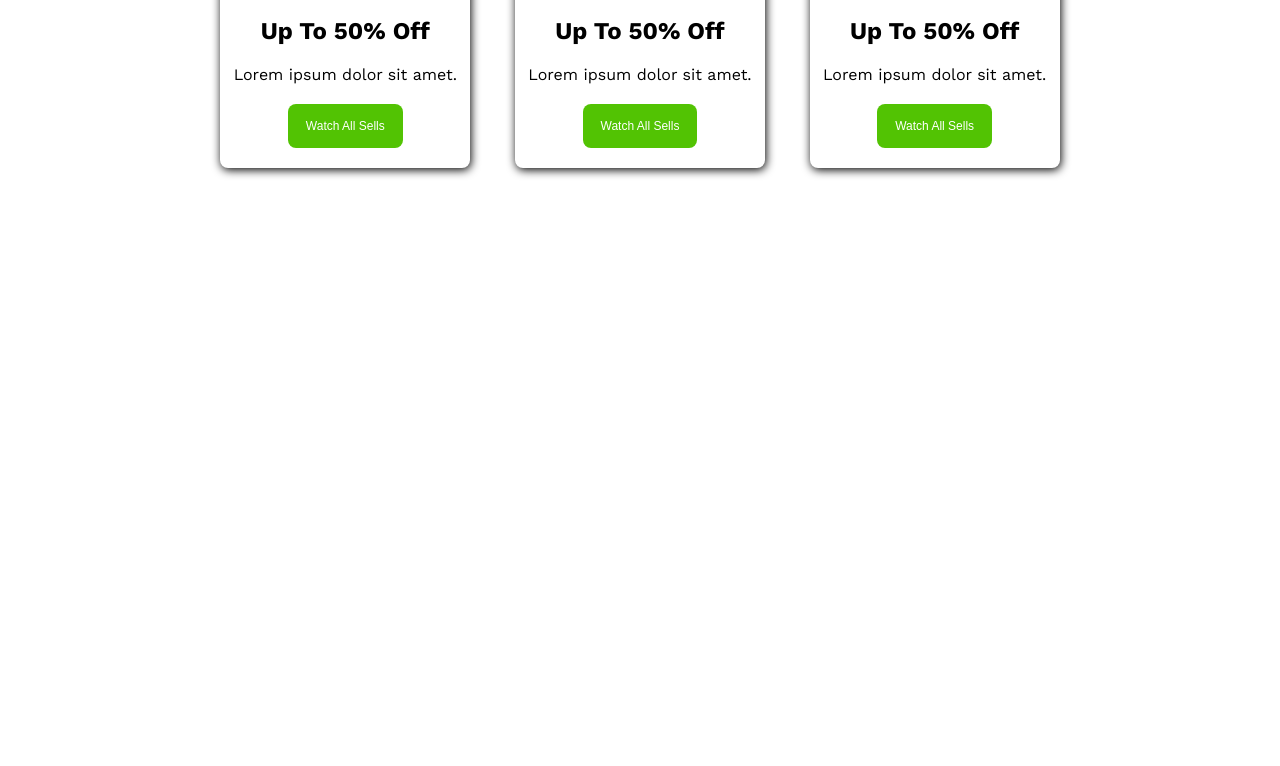
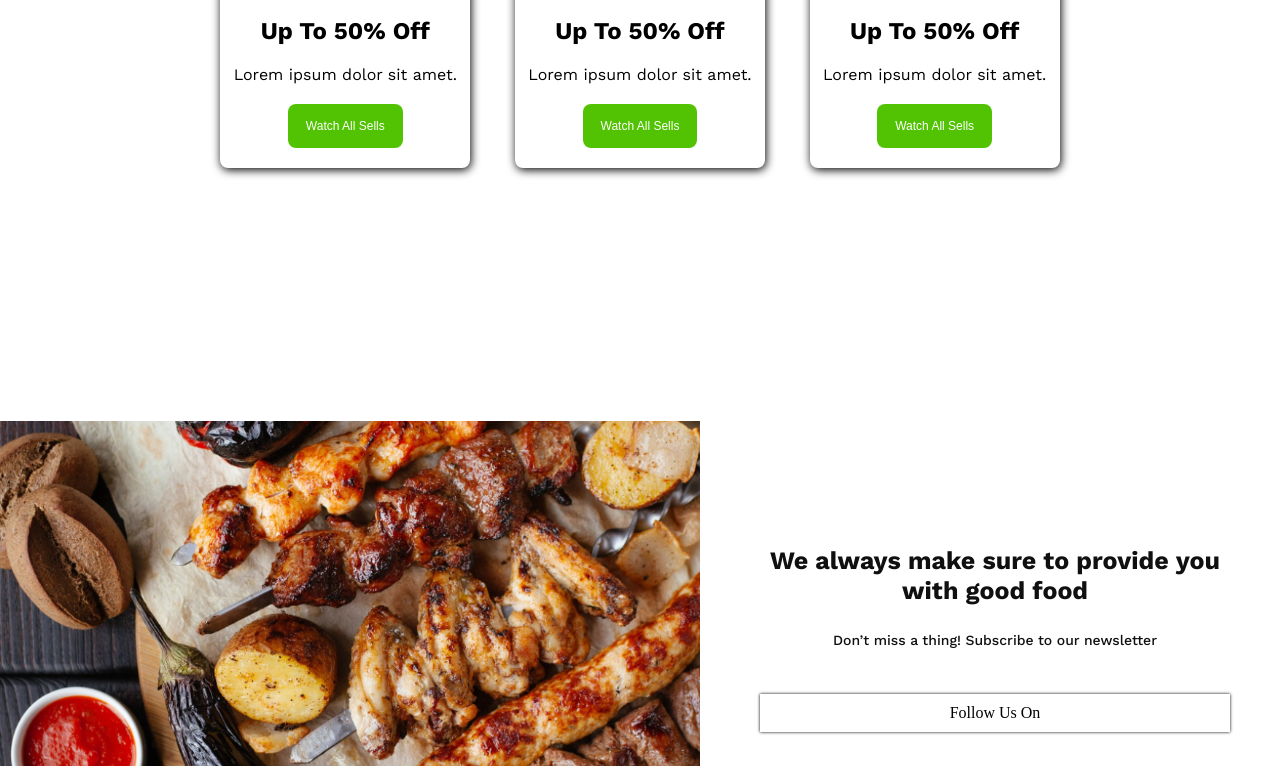
Before and after one commit to Jimy-JosephN5/Food-Restaurant-Project, a plain HTML site: page index.html in a window 1280 px wide. Shown: the part 1218-1984 px from the top of the page. Before the commit the page ends 1486 px from the top, so only its background shows below. Drawn offline with nearby package versions, Linux system fonts and the light colour scheme.

Commit message:
error handled

```diff
--- a/index.html
+++ b/index.html
@@ -10,6 +10,13 @@
     <link
       href="https://fonts.googleapis.com/css2?family=Work+Sans:ital,wght@0,100..900;1,100..900&display=swap"
       rel="stylesheet"
+    />
+    <link
+      rel="stylesheet"
+      href="https://cdnjs.cloudflare.com/ajax/libs/font-awesome/6.5.2/css/all.min.css"
+      integrity="sha512-SnH5WK+bZxgPHs44uWIX+LLJAJ9/2PkPKZ5QiAj6Ta86w+fsb2TkcmfRyVX3pBnMFcV7oQPJkl9QevSCWr3W6A=="
+      crossorigin="anonymous"
+      referrerpolicy="no-referrer"
     />
   </head>
   <body>
@@ -75,5 +82,28 @@
         </div>
       </div>
     </section>
+
+    <section id="foods">
+      <div class="food-container">
+        <div>
+          <img src="assets/foods.png" alt="" />
+        </div>
+
+        <div class="text-container">
+          <h1>We always make sure to provide you with good food</h1>
+          <p>Don’t miss a thing! Subscribe to our newsletter</p>
+
+          <div class="follow">
+            <p>Follow Us On</p>
+          </div>
+          <div class="icons">
+            <a href=""><i class="fa-brands fa-facebook"></i></a>
+            <a href=""><i class="fa-brands fa-instagram"></i></a>
+            <a href=""><i class="fa-brands fa-x-twitter"></i></a>
+            <a href=""><i class="fa-brands fa-pinterest"></i></a>
+          </div>
+        </div>
+      </div>
+    </section>
   </body>
 </html>
--- a/styles/style.css
+++ b/styles/style.css
@@ -143,3 +143,65 @@
     margin-bottom: 20px;
     cursor: pointer;
 }
+
+#foods{
+  margin-top: 10px;
+  height: 100vh;
+  display: flex;
+  justify-content: center;
+}
+
+#foods img{
+  width: 50%;
+  min-width: 700px;
+  margin-right: 30px;
+}
+
+#foods .food-container{
+  display: flex;
+  justify-content: center;
+  align-items: center;
+}
+
+.text-container{
+  display: flex;
+  flex-direction: column;
+  gap: 20px;
+  padding: 30px;
+  text-align: center;
+  margin-right: 20px;
+}
+
+.text-container h1{
+    color: rgb(16, 16, 16);
+    font-family: Work Sans;
+    font-size: 25px;
+    font-weight: 700;
+    line-height: 30px;
+    letter-spacing: 0%;
+    text-align: center;
+}
+
+.text-container > p{
+  color: rgb(16, 16, 16);
+    font-family: Work Sans;
+    font-size: 14px;
+    font-weight: 500;
+    line-height: 28px;
+    letter-spacing: 0%;
+    text-align: center;
+    margin-bottom: 20px;
+}
+
+.text-container .follow{
+  box-shadow: 0px 0px 3px;
+  padding: 10px 20px;
+  cursor: pointer;
+}
+
+.text-container .icons{
+  margin-top: 20px;
+  display: flex;
+  justify-content: center;
+  gap: 20px;
+}
```
